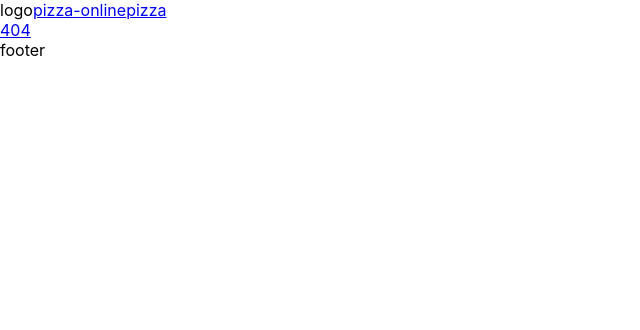
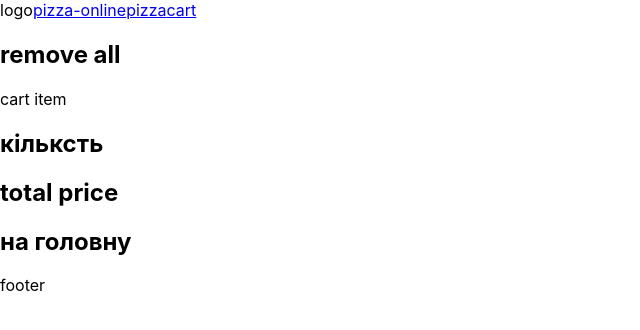
Before and after one commit to bxr5xrk/pizza-online, a React (Create React App) app: page /cart in a window 1280 px wide. Before the commit this address had no page. Shown: the top 330 px of the page, without its empty margins (0-640 px from the left). Built offline with nearby package versions, Linux system fonts and the light colour scheme.

Commit message:
added cart and cart item pages

```diff
--- a/src/App.js
+++ b/src/App.js
@@ -1,6 +1,7 @@
 import { Route, Routes } from "react-router-dom";
 import Footer from "./components/Footer/Footer";
 import Header from "./components/Header/Header";
+import Cart from "./pages/Cart/Cart";
 import Home from "./pages/Home";
 import Page404 from "./pages/Page404/Page404";
 import PizzaPage from "./pages/PizzaPage";
@@ -15,6 +16,7 @@ function App() {
                 <Route path="/" element={<Home />} />
                 <Route path="/pizzas/p=:pageParams" element={<PizzasPage />} />
                 <Route path="/pizza/:id" element={<PizzaPage />} />
+                <Route path="/cart" element={<Cart />} />
                 <Route path="*" element={<Page404 />} />
             </Routes>
 
--- /dev/null
+++ b/src/components/CartItem/CartItem.jsx
@@ -0,0 +1,12 @@
+import React from "react";
+
+const CartItem = () => {
+
+    return (
+        <div>
+            cart item
+        </div>
+    )
+}
+
+export default CartItem
--- a/src/components/Header/Header.jsx
+++ b/src/components/Header/Header.jsx
@@ -7,6 +7,7 @@ const Header = () => {
             <span>logo</span>
             <Link to="/">pizza-online</Link>
             <Link to="/pizzas/p=1">pizza</Link>
+            <Link to="/cart">cart</Link>
         </header>
     );
 };
--- /dev/null
+++ b/src/pages/Cart/Cart.jsx
@@ -0,0 +1,17 @@
+import React from "react";
+import CartItem from "../../components/CartItem/CartItem";
+
+const Cart = () => {
+
+    return (
+        <div>
+            <h2>remove all</h2>
+            <CartItem />
+            <h2>кільксть</h2>
+            <h2>total price</h2>
+            <h2>на головну</h2>
+        </div>
+    )
+}
+
+export default Cart
```
Also changed, not shown: src/pages/Cart/Cart.module.css (added).
